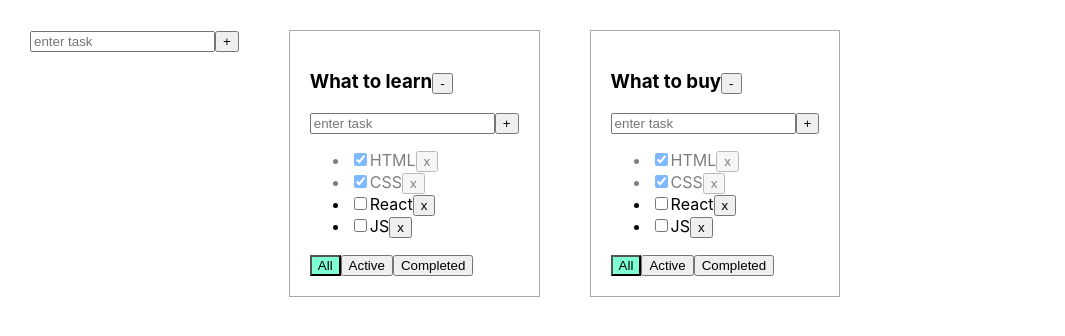
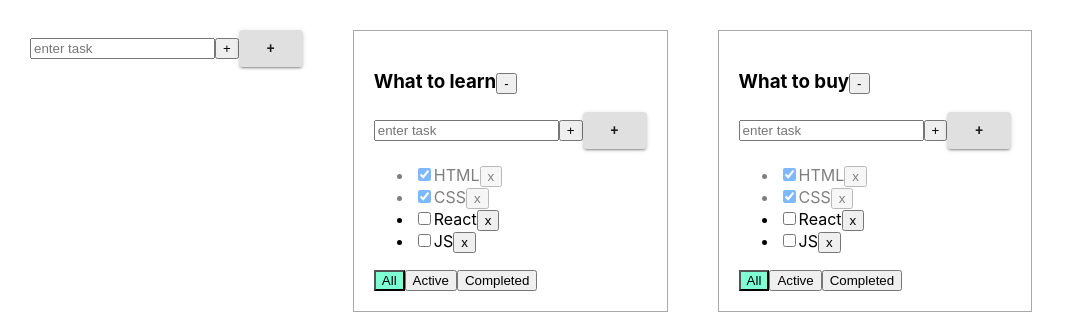
Before and after one commit to fabskrejt/todo-list, a React (Create React App) app: page / in a window 1280 px wide. Shown: the top 336 px of the page, without its empty margins (0-1065 px from the left). Built offline with nearby package versions, Linux system fonts and the light colour scheme.

Commit message:
added Button from MUI library

```diff
--- a/src/AddItemForm.tsx
+++ b/src/AddItemForm.tsx
@@ -1,4 +1,5 @@
 import React, {ChangeEvent, KeyboardEvent, useState} from "react";
+import {Button} from "@material-ui/core";
 export type AddItemFormType = {
     addItemCallback:(trimmedTitle:string) => void
 
@@ -47,6 +48,7 @@ export const AddItemForm=(props: AddItemFormType)=>{
                 onKeyPress={onKeyPressAddTask}
             />
             <button onClick={addTask}>+</button>
+            <Button onClick={addTask} variant={"contained"}>+</Button>
             {errorMessage}
         </div>
     )
```
